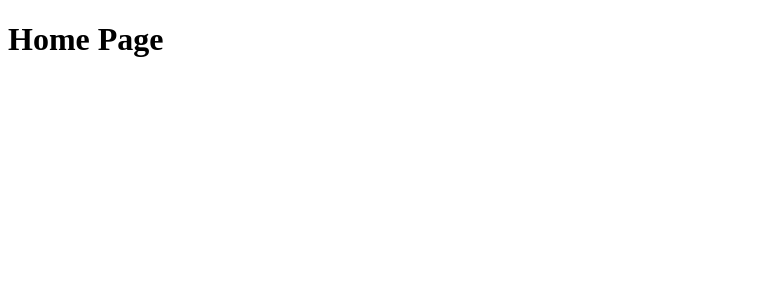
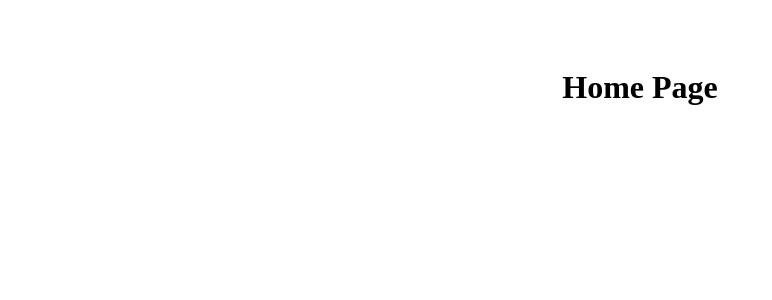
Before and after one commit to margOnline/vue-leaderboard, a Vue app: page / in a window 1280 px wide. Shown: the top 300 px of the page, without its empty margins (0-772 px from the left). Built offline with nearby package versions, Linux system fonts and the light colour scheme.

Commit message:
Add some styling

```diff
--- a/src/App.vue
+++ b/src/App.vue
@@ -5,3 +5,13 @@
     <RouterView />
   </main>
 </template>
+
+<style scoped>
+main {
+  display: flex;
+  flex-direction: row;
+  justify-content: center;
+  align-items: center;
+  margin-top: 3rem;
+}
+</style>
--- a/src/pages/tournaments/index.vue
+++ b/src/pages/tournaments/index.vue
@@ -15,8 +15,16 @@ supabase
 </script>
 
 <template>
-  <div v-for="tournament in storedTournaments" :key="tournament.name">
-    <h1>{{ tournament.name }}</h1>
+  <div v-for="tournament in storedTournaments" :key="tournament.name" class="tournament">
+    <p>{{ tournament.name }}</p>
     <Logo :imageFileName="tournament.logo" :tournamentName="tournament.name" />
   </div>
 </template>
+
+<style scoped>
+.tournament {
+  font-family: Arial, Helvetica, sans-serif;
+  color: #2d2b2b;
+  margin-right: 50px;
+}
+</style>
```
